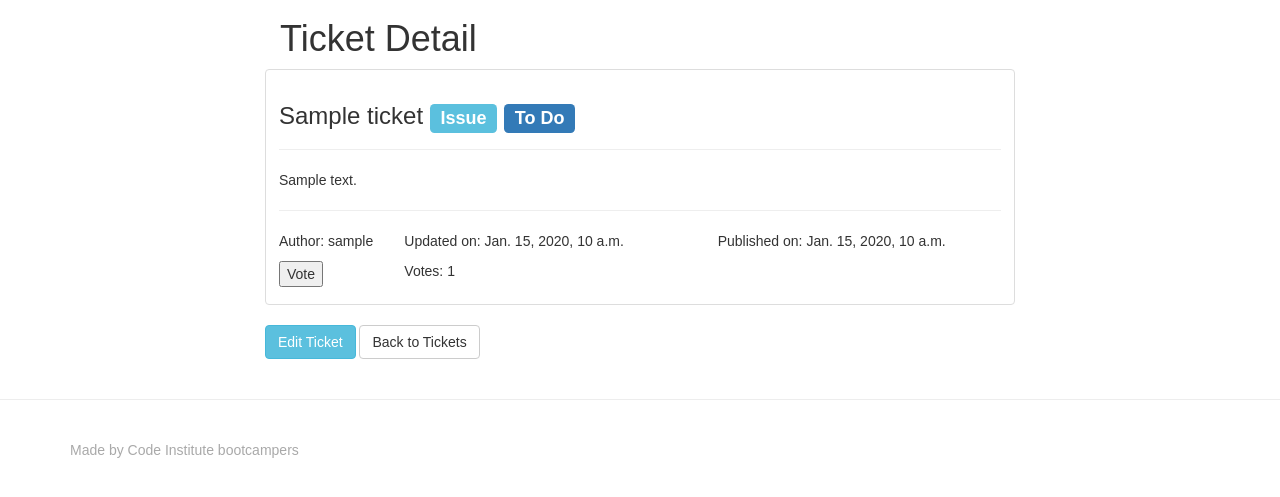
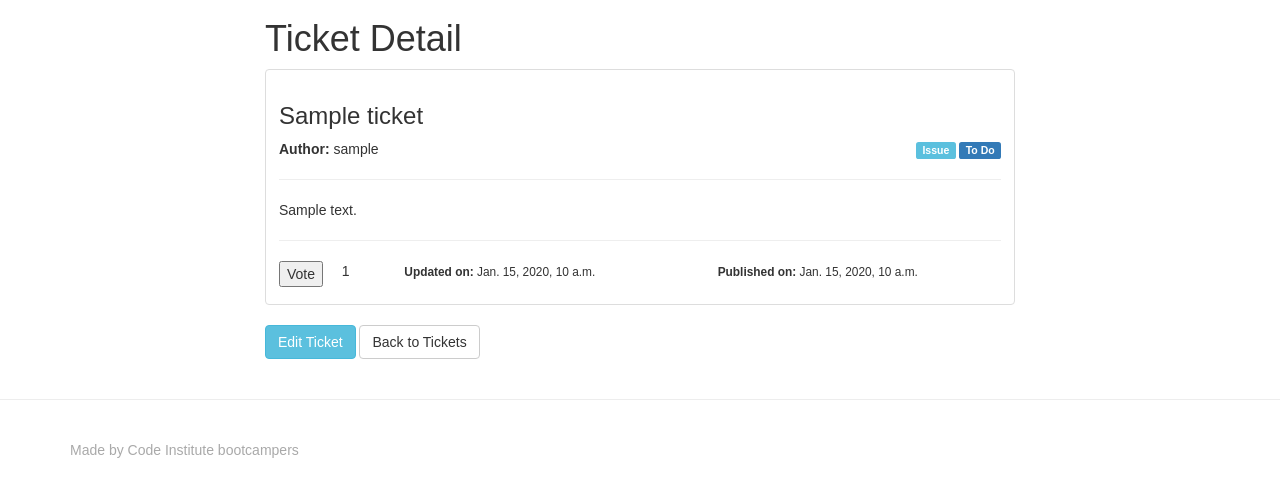
Before and after one commit to leonxx-dev/issue-tracker, a Django app: page /tickets/1/ in a window 1280 px wide. Shown: the part 51-548 px from the top of the page. Run offline with Django 3.2, Linux system fonts and the light colour scheme; tables that the repository leaves empty hold one stand-in row (values such as "Sample post"); some libraries are stand-ins or nearby versions.

Commit message:
Added some style to ticket pages

```diff
--- a/static/css/custom.css
+++ b/static/css/custom.css
@@ -23,3 +23,7 @@ footer {
     margin-top: 1.5em;
     float: right;
 }
+
+.vertical-center {
+    margin: 0;
+}
--- a/tickets/templates/ticketdetail.html
+++ b/tickets/templates/ticketdetail.html
@@ -2,7 +2,7 @@
 {% block content %}
 <div class="container">
     <div class="row">
-        <div class="col-xs-6 col-md-4 col-md-offset-2">
+        <div class="col-md-offset-2">
             <h1>Ticket Detail</h1>
         </div>
     </div>
@@ -11,33 +11,40 @@
     <div class="col-xs-12 col-md-8 col-md-offset-2">
         <div class="thumbnail">
             <div class="caption">
-                <h3>{{ ticket.title }}
-                    <span class="type-color">{{ticket.ticket_type}}</span>
-                    <span class="status-color">{{ticket.status}}</span>
-                </h3>
+                <div class="row">
+                    <div class="col-xs-12">
+                        <h3>{{ ticket.title }}</h3>
+                    </div>
+                </div>
+                <div class="row">
+                    <div class="col-xs-6">
+                        <p class="vertical-center"><strong>Author:</strong> {{ ticket.author }}</p>
+                    </div>
+                    <div class="col-xs-6">
+                        <p class="text-right vertical-center">
+                            <span class="type-color">{{ticket.ticket_type}}</span>
+                            <span class="status-color">{{ticket.status}}</span>
+                        </p>
+                    </div>
+                </div>
                 <hr>
                 <p>{{ ticket.content }}</p>
                 <hr>
                 <div class="row">
-                    <div class="col-xs-12 col-md-2">
-                        <p><span class="boldtext">Author:</span> {{ ticket.author }}</p>
-                    </div>
-                    <div class="col-xs-12 col-md-5">
-                        <p><span class="boldtext">Updated on:</span> {{ ticket.update_date }}</p>
-                    </div>
-                    <div class="col-xs-12 col-md-5">
-                        <p><span class="boldtext">Published on:</span> {{ ticket.published_date }}</p>
-                    </div>
-                </div>
-                <div class="row">
-                    <div class="col-xs-12 col-md-2">
+                    <div class="col-xs-2 col-md-1">
                         <form action="{% url 'vote' ticket.id %}" method="post">
                             {% csrf_token %}
                             <input type="submit" value="Vote">
                         </form>
                     </div>
+                    <div class="col-xs-10 col-md-1">
+                        <p>{{ ticket.votes }}</p>
+                    </div>
                     <div class="col-xs-12 col-md-5">
-                        <p><span class="boldtext">Votes:</span> {{ ticket.votes }}</p>
+                        <p><small><strong>Updated on:</strong> {{ ticket.update_date }}</small></p>
+                    </div>
+                    <div class="col-xs-12 col-md-5">
+                        <p><small><strong>Published on:</strong> {{ ticket.published_date }}</small></p>
                     </div>
                 </div>
             </div>
```
Also changed, not shown: tickets/templates/tickets.html (+13 -11 lines).
